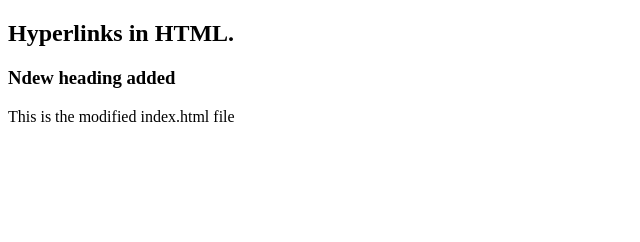
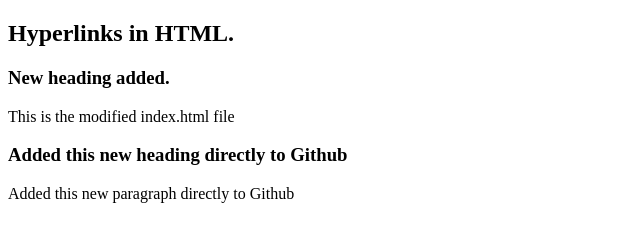
Before and after one commit to belinda-chan/fit3179-testrepo, a plain HTML site: page index.html in a window 1280 px wide. Shown: the whole page, without its empty margins (0-640 px from the left). Drawn offline with Linux system fonts and the light colour scheme.

Commit message:
Update index.html

```diff
--- a/index.html
+++ b/index.html
@@ -8,8 +8,11 @@
 
     <h2>Hyperlinks in HTML. </h2>
 
-    <h3>Ndew heading added</h3>
+    <h3>New heading added.</h3>
     <p>This is the modified index.html file</p>
+
+    <h3> Added this new heading directly to Github </h3>
+    <p> Added this new paragraph directly to Github <p>
 
 
 </body>
```
